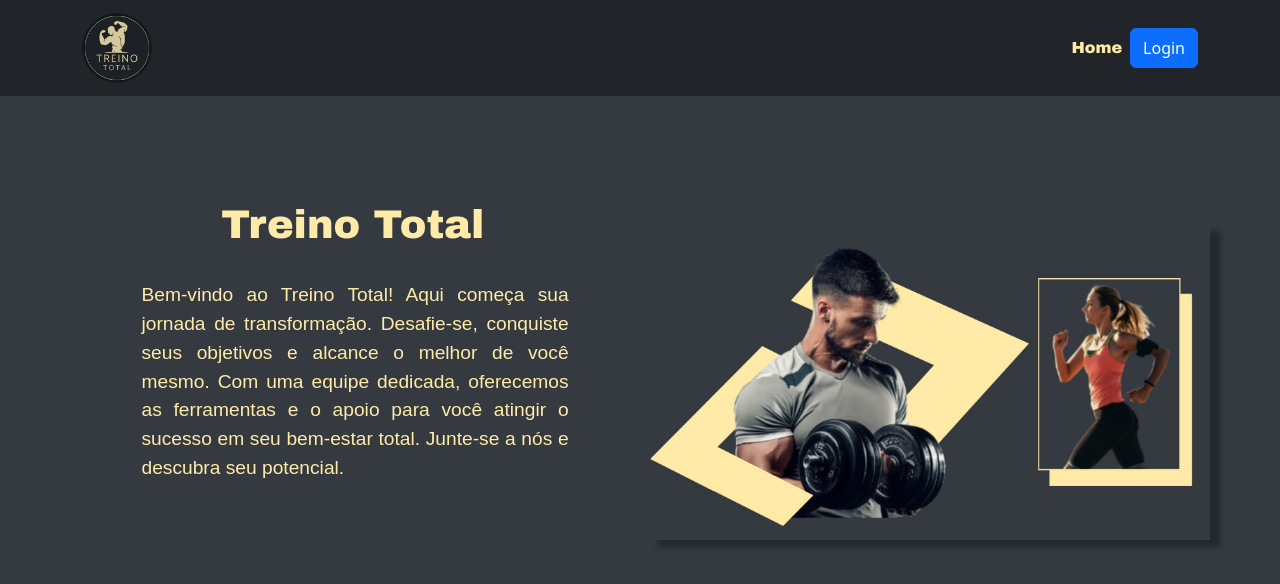
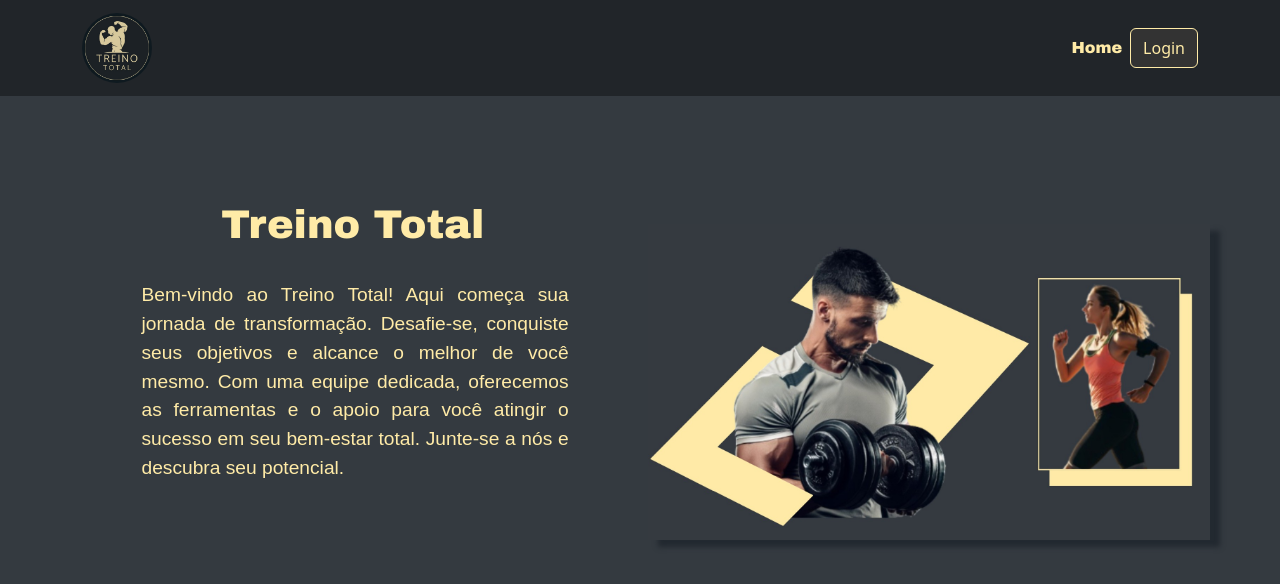
Before and after one commit to profRenatoOliveira1/TreinoTotal, a React (Vite) app in the folder interface/: page / in a window 1280 px wide. Shown: the top 584 px of the page. Built offline with nearby package versions, Linux system fonts and the light colour scheme; a web font is replaced by a local one.

Commit message:
mudando o css do botão

```diff
--- a/interface/src/components/Navegacao/Navegacao.jsx
+++ b/interface/src/components/Navegacao/Navegacao.jsx
@@ -62,10 +62,11 @@
                                     <NavDropdown.Item href="/Cadastro/Treino" className={styles.navDropdown}>Cadastro</NavDropdown.Item>
                                     <NavDropdown.Item href="/Listagem/Treino" className={styles.navDropdown}>Listagem</NavDropdown.Item>
                                 </NavDropdown>
-                                <Button onClick={handleLogout}>Sair</Button>
+
+                                <Button onClick={handleLogout} className={styles.botao}>Sair</Button>
                             </>
                         ) : (
-                            <Button onClick={handleLogin} variant="primary">Login</Button>
+                            <Button onClick={handleLogin} className={styles.botao} variant="primary">Login</Button>
                         )}
                     </Nav>
                 </Navbar.Collapse>
--- a/interface/src/components/Navegacao/Navegacao.module.css
+++ b/interface/src/components/Navegacao/Navegacao.module.css
@@ -72,3 +72,9 @@
   background-color: white; /* Cor de fundo */
   border: none; /* Se você quiser remover a borda */
 }
+
+.botao{
+  color:var(--amareloClaro)!important;
+  background-color: var(--cinzaAvermelhado)!important;
+  border-color: var(--amareloClaro)!important;
+}
```
Also changed, not shown: interface/src/components/styles/StyleLogin.module.css (line endings or trailing spaces).
